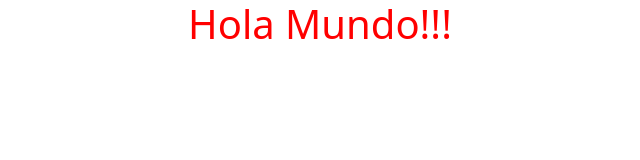
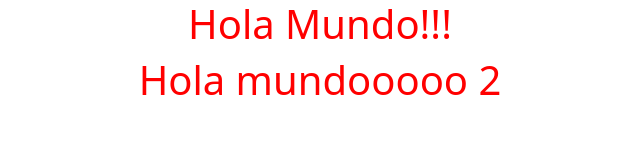
Before and after one commit to geronm12/primerproyecto, a plain HTML site: page index.html in a window 1280 px wide. Shown: the whole page, without its empty margins (320-960 px from the left). Drawn offline with nearby package versions, Linux system fonts and the light colour scheme.

Commit message:
Segundo commit

```diff
--- a/index.html
+++ b/index.html
@@ -25,6 +25,7 @@
   </head>
   <body>
     <h1>Hola Mundo!!!</h1>
+    <h1>Hola mundooooo 2</h1>
   </body>
   <script
     src="https://cdn.jsdelivr.net/npm/bootstrap@5.2.3/dist/js/bootstrap.bundle.min.js"
```
